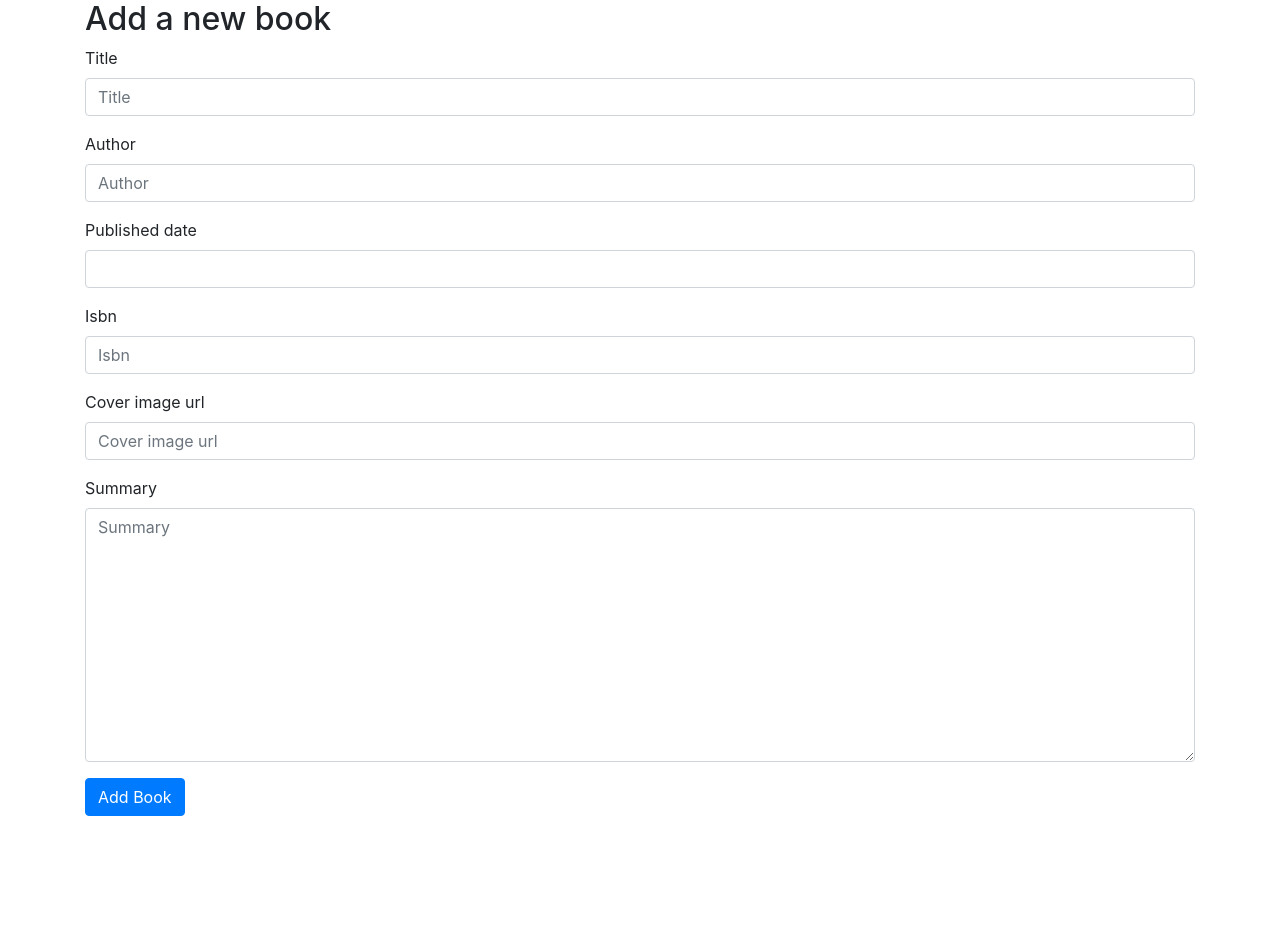
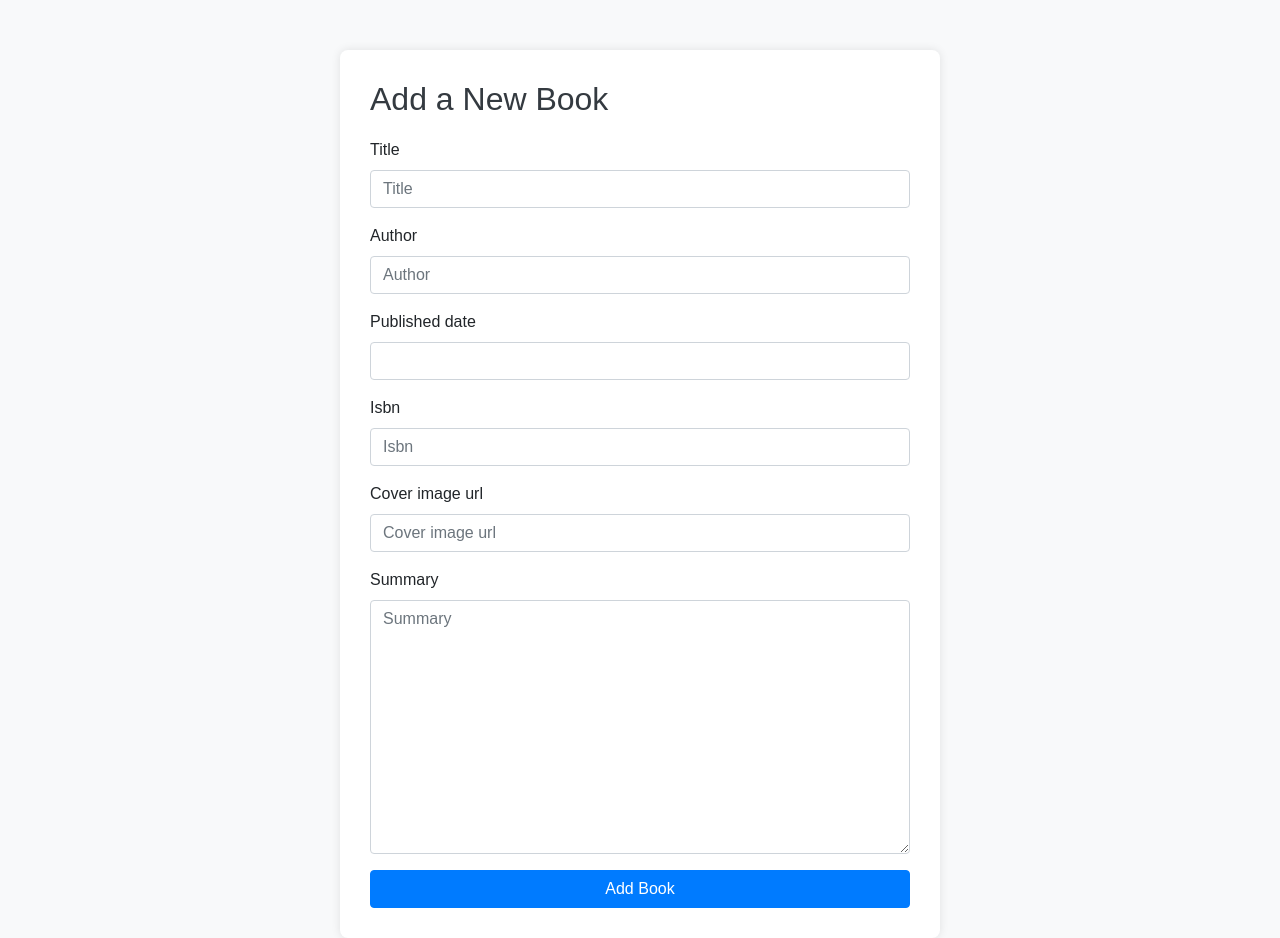
Before and after one commit to Fernanndes/PycharmProject, a Django app: page /books/add/ in a window 1280 px wide. Before the commit the page ends 816 px from the top, so only its background shows below. Run offline with Django 5.2, Linux system fonts and the light colour scheme; some libraries are stand-ins or nearby versions.

Commit message:
edited forms do add books

```diff
--- a/bookcatalog/books/templates/books/add_book.html
+++ b/bookcatalog/books/templates/books/add_book.html
@@ -3,13 +3,35 @@
 <html lang="en">
 <head>
     <meta charset="UTF-8">
+    <meta name="viewport" content="width=device-width, initial-scale=1.0">
     <title>Add Book</title>
     {% bootstrap_css %}
     {% bootstrap_javascript %}
+    <style>
+        body {
+            background-color: #f8f9fa;
+            font-family: Arial, sans-serif;
+        }
+        .container {
+            margin-top: 50px;
+            max-width: 600px;
+            background: #fff;
+            padding: 30px;
+            border-radius: 8px;
+            box-shadow: 0 0 10px rgba(0, 0, 0, 0.1);
+        }
+        .btn-primary {
+            width: 100%;
+        }
+        h2 {
+            margin-bottom: 20px;
+            color: #343a40;
+        }
+    </style>
 </head>
 <body>
     <div class="container">
-        <h2>Add a new book</h2>
+        <h2>Add a New Book</h2>
         <form method="post">
             {% csrf_token %}
             {% bootstrap_form form %}
```
